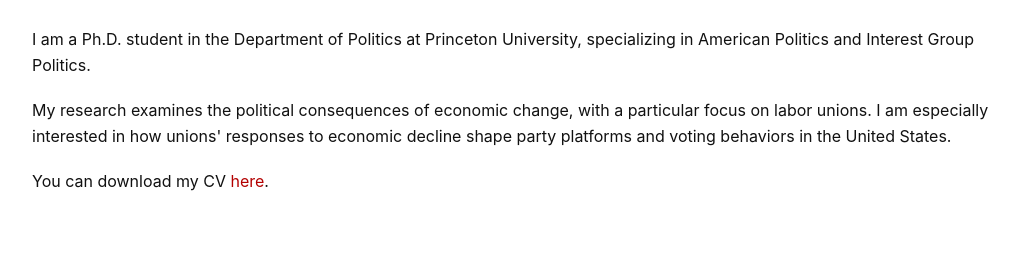
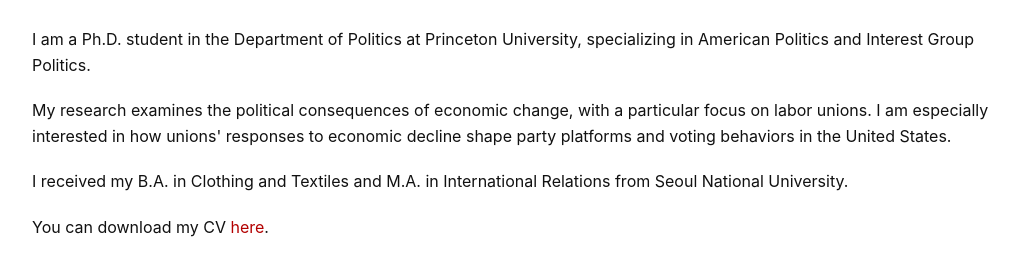
Before and after one commit to joohyunlee-pu/joohyunlee-pu.github.io, a plain HTML site: page index.html in a window 1280 px wide. Shown: the part 146-420 px from the top of the page, without its empty margins (128-1146 px from the left). Drawn offline with Linux system fonts and the light colour scheme.

Commit message:
index.html

```diff
--- a/index.html
+++ b/index.html
@@ -103,6 +103,7 @@
       <p>I am a Ph.D. student in the Department of Politics at Princeton University, specializing in American Politics and Interest Group Politics.</p>
 
       <p>My research examines the political consequences of economic change, with a particular focus on labor unions. I am especially interested in how unions' responses to economic decline shape party platforms and voting behaviors in the United States.</p>
+      <p>I received my B.A. in Clothing and Textiles and M.A. in International Relations from Seoul National University.</p>
 
       <p>You can download my CV <a href="CV.pdf" target="_blank">here</a>.</p>
     </div>
```
